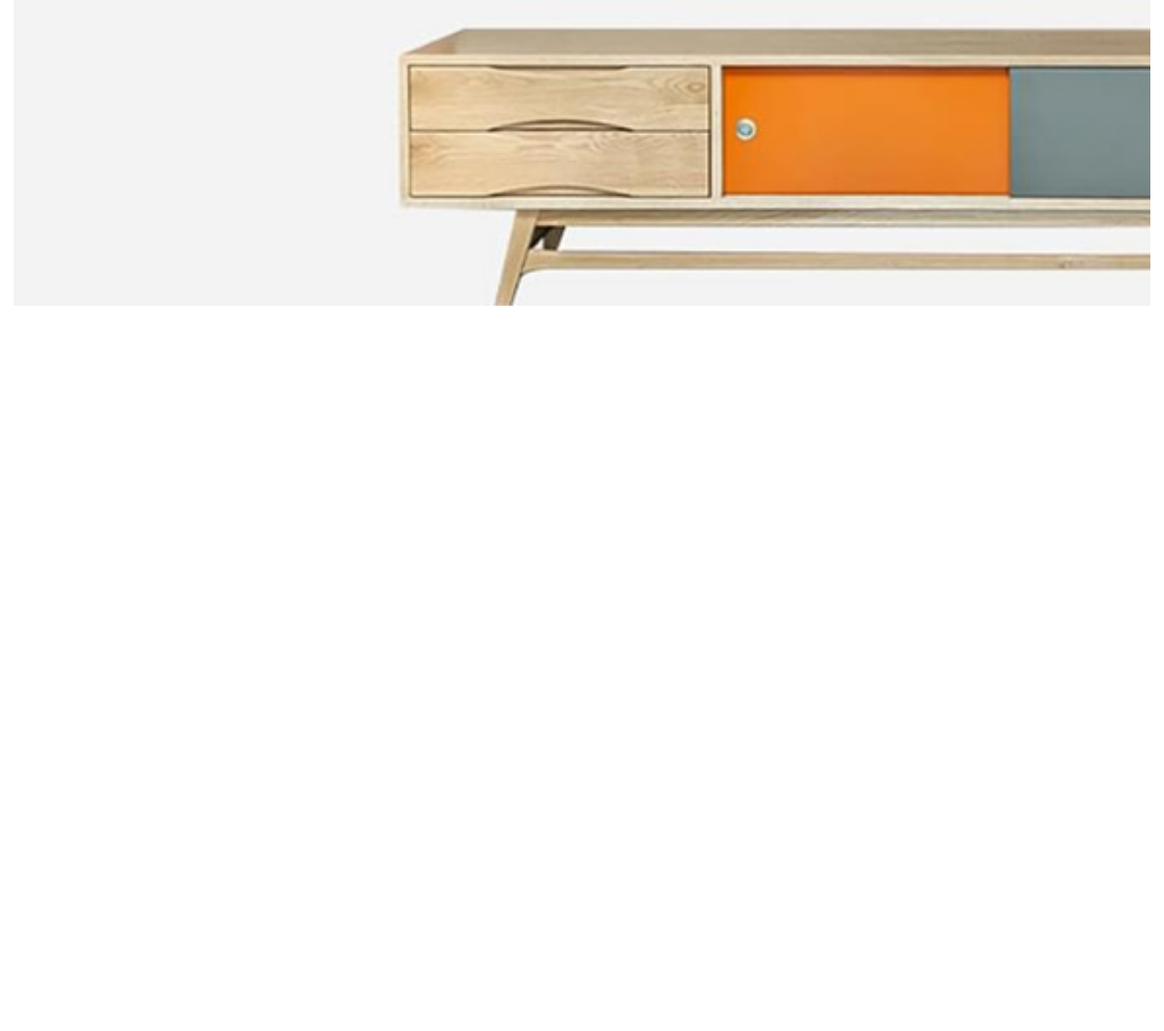
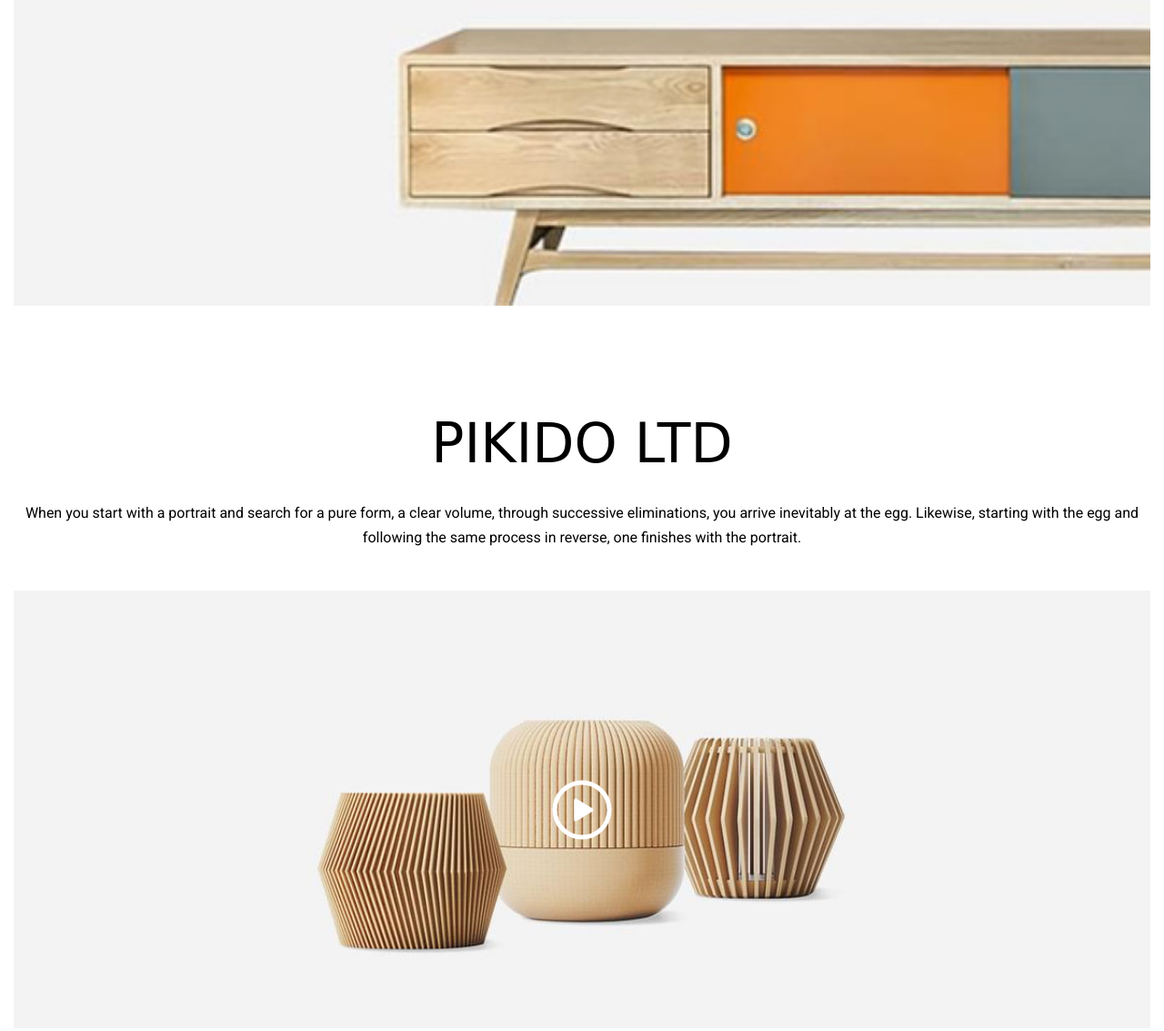
Before and after one commit to Ola-star-coder/Coffee-shop, a plain HTML site: page index.html in a window 1280 px wide. Shown: the part 5082-6215 px from the top of the page at 91% size. Before the commit the page ends 5468 px from the top, so only its background shows below. Drawn offline with nearby package versions, Linux system fonts and the light colour scheme; a web font is replaced by a local one.

Commit message:
commit new codes

```diff
--- a/assets/css/style.css
+++ b/assets/css/style.css
@@ -417,9 +417,45 @@
 /*-----------------------------------*\
   #ABOUT
 \*-----------------------------------*/
+.about {
+  text-align: center;
+}
 
+.about .section-title {
+  font-weight: var(--fw-500);
+  font-size: var(--fs-1);
+  font-family: var(--ff-mr_de_haviland);
+}
 
+.about .section-text {
+  margin-block: 12px 45px;
+}
 
+.about-card {
+  position: relative;
+}
+
+.about-card .img-cover {
+  transition: var(--transition-2);
+}
+
+.about-card:is(:hover, :focus) .img-cover {
+  transform: scale(1.1);
+}
+
+.about-card .play-btn {
+  position: absolute;
+  inset: 0;
+  display: grid;
+  place-content: center;
+  font-size: 80px;
+  color: var(--white);
+  transition: var(--transition-2);
+}
+
+.about-card:is(:hover, :focus) .play-btn {
+  background-color: var(--black_50);
+}
 
 
 /*-----------------------------------*\
--- a/index.html
+++ b/index.html
@@ -21,6 +21,11 @@
     rel="stylesheet">
 
     <!-- Pre-load Images -->
+    <link rel="preload" as="image" href="./assets/images/hero-product-1.jpg">
+    <link rel="preload" as="image" href="./assets/images/hero-product-2.jpg">
+    <link rel="preload" as="image" href="./assets/images/hero-product-3.jpg">
+    <link rel="preload" as="image" href="./assets/images/hero-product-4.jpg">
+    <link rel="preload" as="image" href="./assets/images/hero-product-5.jpg">
 </head>
 <body>
 
@@ -302,7 +307,28 @@
     </section>
 
     <!-- About Section -->
+    <section class="section about" id="about" aria-label="about">
 
+    <div class="container">
+
+    <h2 class="section-title">PIKIDO LTD</h2>
+    <p class="section-text">When you start with a portrait and search for a pure form, a clear volume, through successive eliminations, you arrive
+    inevitably at the egg. Likewise, starting with the egg and following the same process in reverse, one finishes with the
+    portrait.</p>
+
+    <div class="about-card">
+    <figure class="card-banner img-holder" style="--width: 1170; --height: 450;">
+    <img src="./assets/images/about-banner.jpg" alt=" Pikido promo" width="1170" height="450" loading="lazy" class="img-cover">
+    </figure>
+
+    <button class="play-btn" aria-label="play video">
+    <ion-icon name="play-circle-outline" aria-hidden="true"></ion-icon>
+    </button>
+    </div>
+
+    </div>
+
+    </section>
 
   </article>
   </main>
```
Also changed, not shown: index.txt.
